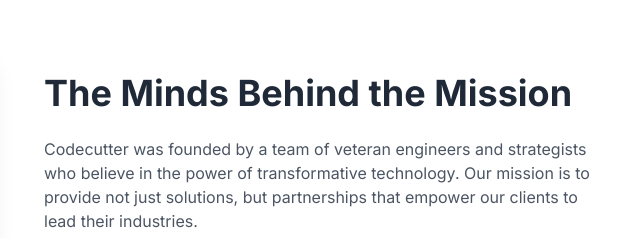
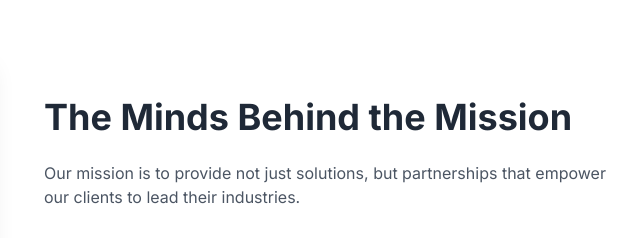
Before and after one commit to codecutter-io/codecutter-io.github.io, a plain HTML site: page index.html in a window 1280 px wide. Shown: the part 1700-1938 px from the top of the page, 644-1280 px from the left. Drawn offline with nearby package versions, Linux system fonts and the light colour scheme.

Commit message:
Update index.html

```diff
--- a/index.html
+++ b/index.html
@@ -312,9 +312,7 @@
                             The Minds Behind the Mission
                         </h2>
                         <p class="text-gray-600 mb-8">
-                            Codecutter was founded by a team of veteran
-                            engineers and strategists who believe in the power
-                            of transformative technology. Our mission is to
+                            Our mission is to
                             provide not just solutions, but partnerships that
                             empower our clients to lead their industries.
                         </p>
```
